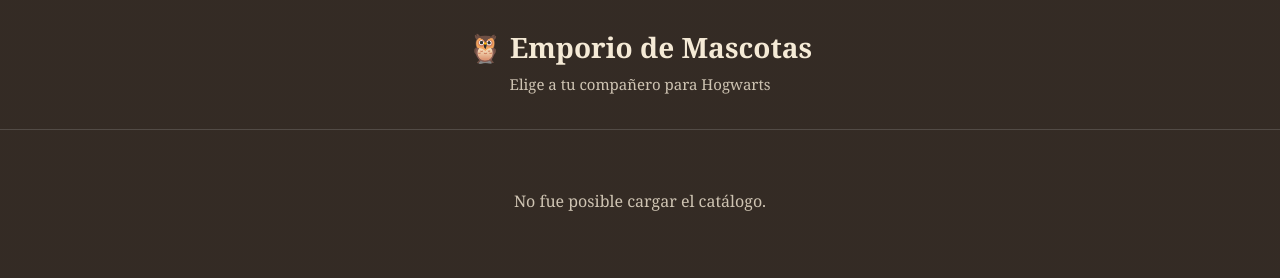
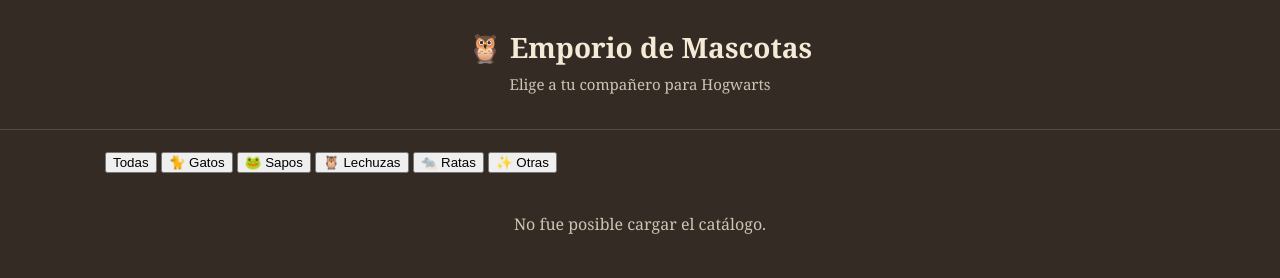
Before and after one commit to MGRguez/emporio-mascotas, a plain HTML site: page index.html in a window 1280 px wide. Drawn offline with nearby package versions, Linux system fonts and the light colour scheme; no server answers.

Commit message:
Update index.html

```diff
--- a/index.html
+++ b/index.html
@@ -18,6 +18,16 @@
 
     <main>
 
+        <!-- PESTAÑAS DE CATEGORÍAS -->
+        <nav class="tabs-categorias" aria-label="Categorías de mascotas">
+            <button class="tab-categoria activa" data-categoria="TODAS">Todas</button>
+            <button class="tab-categoria" data-categoria="Gatos">🐈 Gatos</button>
+            <button class="tab-categoria" data-categoria="Sapos">🐸 Sapos</button>
+            <button class="tab-categoria" data-categoria="Lechuzas">🦉 Lechuzas</button>
+            <button class="tab-categoria" data-categoria="Ratas">🐀 Ratas</button>
+            <button class="tab-categoria" data-categoria="Otras criaturas">✨ Otras</button>
+        </nav>
+
         <div id="mensaje-carga" class="mensaje">
             Cargando mascotas...
         </div>
```
